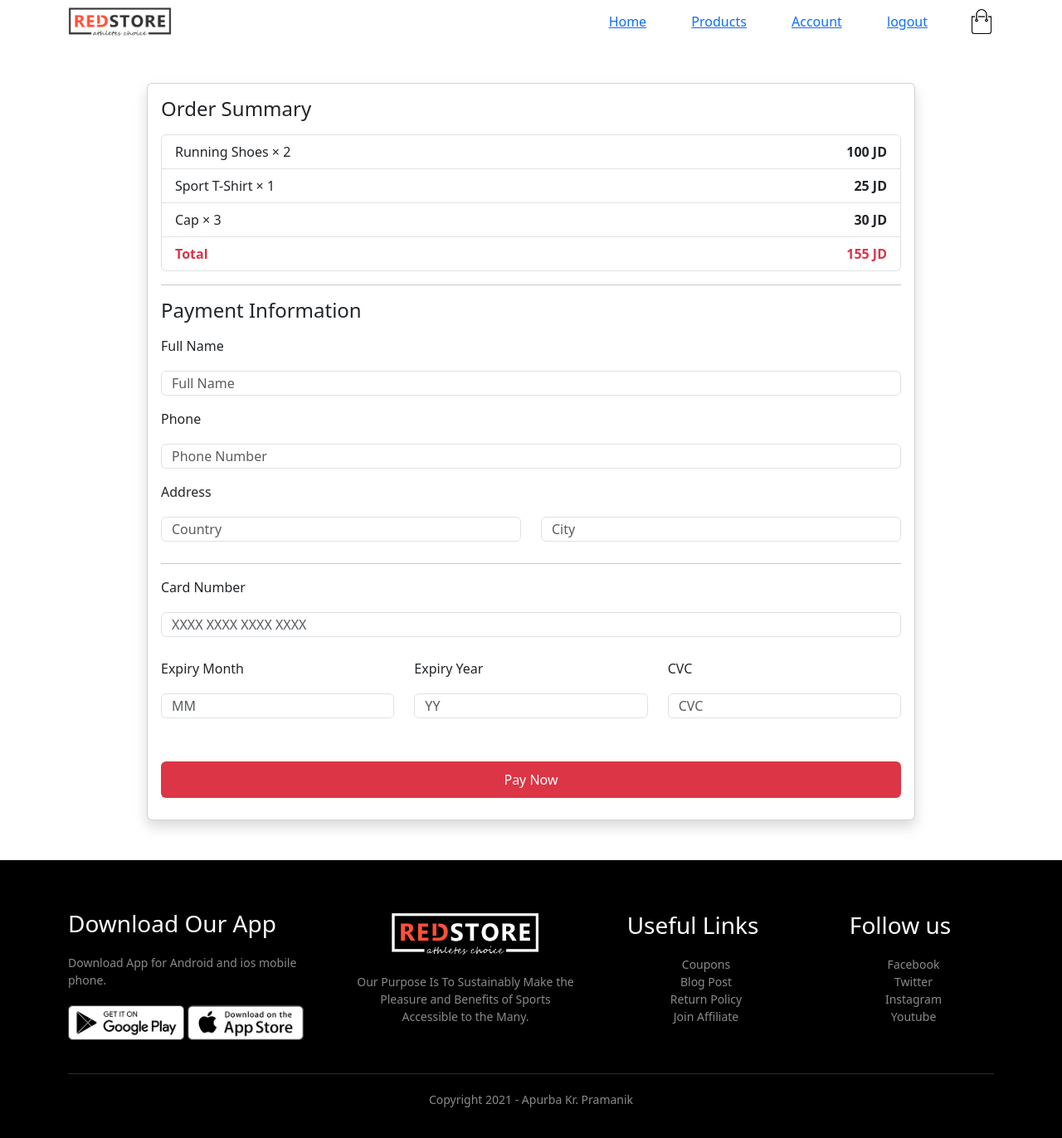
After one commit to AlaaAleswed/ecommerseProject, a PHP site: page /order.php in a window 1280 px wide. The commit adds this page. Shown: the whole page at 83% size. Run offline with PHP 8.4, Linux system fonts and the light colour scheme.

Commit message:
adding order page

```diff
--- a/adminDashboard/admins.php
+++ b/adminDashboard/admins.php
@@ -6,7 +6,6 @@ require_once '../classes/Database.php';
 $db = Database::getInstance();
 $conn = $db->getConnection();
 
-// جلب كل الادمنز فقط
 $stmt = $conn->prepare("SELECT id, username, email FROM users WHERE role = 'admin'");
 $stmt->execute();
 $admins = $stmt->fetchAll();
--- a/adminDashboard/users.php
+++ b/adminDashboard/users.php
@@ -31,6 +31,7 @@ $users = $userObj->readAll();
                     <tbody>
                         <?php if (!empty($users)): ?>
                             <?php foreach ($users as $user): ?>
+                                <?php if ($user['role'] !== 'user') continue; ?>
                                 <tr>
                                     <td><?= $user['id'] ?></td>
                                     <td><?= htmlspecialchars($user['username']) ?></td>
--- a/includes/header.php
+++ b/includes/header.php
@@ -11,6 +11,8 @@
           rel="stylesheet">
     <link rel="stylesheet"
           href="https://stackpath.bootstrapcdn.com/font-awesome/4.7.0/css/font-awesome.min.css">
+    <link href="https://cdn.jsdelivr.net/npm/bootstrap@5.3.3/dist/css/bootstrap.min.css" rel="stylesheet">
+    <script src="https://cdn.jsdelivr.net/npm/bootstrap@5.3.3/dist/js/bootstrap.bundle.min.js"></script>
 </head>
 
 <body>
--- /dev/null
+++ b/order.php
@@ -0,0 +1,91 @@
+<?php include "includes/header.php"; ?>
+
+<div class="container my-5">
+    <div class="row justify-content-center">
+        <div class="col-md-10">
+
+            <div class="card shadow">
+                <div class="card-body">
+
+                    <h4 class="mb-3">Order Summary</h4>
+
+                    <ul class="list-group mb-3">
+                        <li class="list-group-item d-flex justify-content-between">
+                            <span>Running Shoes × 2</span>
+                            <strong>100 JD</strong>
+                        </li>
+                        <li class="list-group-item d-flex justify-content-between">
+                            <span>Sport T-Shirt × 1</span>
+                            <strong>25 JD</strong>
+                        </li>
+                        <li class="list-group-item d-flex justify-content-between">
+                            <span>Cap × 3</span>
+                            <strong>30 JD</strong>
+                        </li>
+
+                        <li class="list-group-item d-flex justify-content-between text-danger">
+                            <strong>Total</strong>
+                            <strong>155 JD</strong>
+                        </li>
+                    </ul>
+                    <hr>
+                    <h4 class="mb-3">Payment Information</h4>
+
+                    <form>
+                        <div class="mb-3">
+                            <label class="form-label">Full Name</label>
+                            <input type="text" class="form-control" placeholder="Full Name">
+                        </div>
+
+                        <div class="mb-3">
+                            <label class="form-label">Phone</label>
+                            <input type="text" class="form-control" placeholder="Phone Number">
+                        </div>
+
+                        <div class="mb-3">
+                            <label class="form-label">Address</label>
+                            <div class="row">
+                                <div class="col-6">
+                                    <input type="text" class="form-control" placeholder="Country">
+                                </div>
+                                <div class="col-6">
+                                    <input type="text" class="form-control" placeholder="City">
+                                </div>
+                            </div>
+                        </div>
+
+                        <hr>
+
+                        <div class="mb-3">
+                            <label class="form-label">Card Number</label>
+                            <input type="text" class="form-control" placeholder="XXXX XXXX XXXX XXXX">
+                        </div>
+
+                        <div class="row">
+                            <div class="col-4 mb-3">
+                                <label class="form-label">Expiry Month</label>
+                                <input type="text" class="form-control" placeholder="MM">
+                            </div>
+                            <div class="col-4 mb-3">
+                                <label class="form-label">Expiry Year</label>
+                                <input type="text" class="form-control" placeholder="YY">
+                            </div>
+                            <div class="col-4 mb-3">
+                                <label class="form-label">CVC</label>
+                                <input type="text" class="form-control" placeholder="CVC">
+                            </div>
+                        </div>
+
+                        <button class="btn btn-danger w-100 mt-3">
+                            Pay Now
+                        </button>
+                    </form>
+
+                </div>
+            </div>
+
+        </div>
+    </div>
+</div>
+
+<?php include "includes/footer.php"; ?>
```
